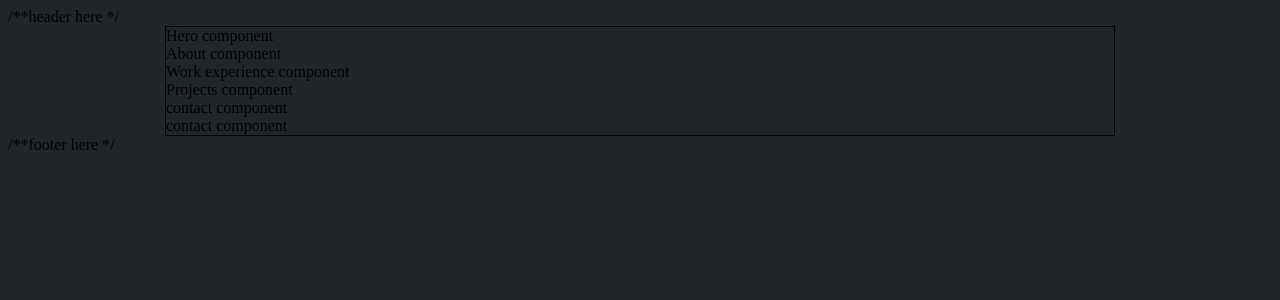
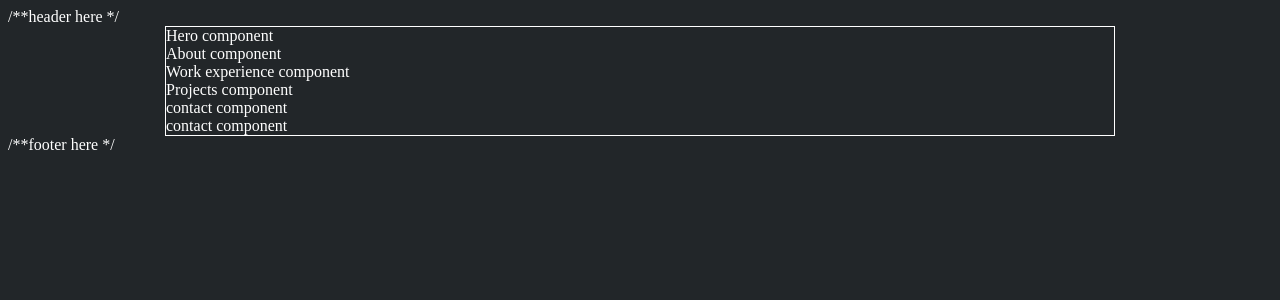
Before and after one commit to nainarazz/portfolio-website, a Next.js app: page / in a window 1280 px wide. Shown: the top 300 px of the page. Built offline with nearby package versions, Linux system fonts and the light colour scheme.

Commit message:
add theme colors as object

```diff
--- a/src/components/layout/layout.component.jsx
+++ b/src/components/layout/layout.component.jsx
@@ -2,10 +2,12 @@ import React from 'react';
 import PropTypes from 'prop-types';
 import { createGlobalStyle } from 'styled-components';
 import { StyledMain } from './layout.style';
+import { themeColor } from '../../themes/colors';
 
 const GlobalStyle = createGlobalStyle`
     body {
-        background-color: #222629;
+        background-color: ${themeColor.darkGray};
+        color: #fff;
     }
 `;
 
--- /dev/null
+++ b/src/themes/colors.js
@@ -0,0 +1,7 @@
+export const themeColor = {
+    darkGray: '#222629',
+    gray: '#474B4F',
+    lightGray: '#6B6E70',
+    darkGreen: '#61892F',
+    brightGreen: '#86C232',
+};
```
